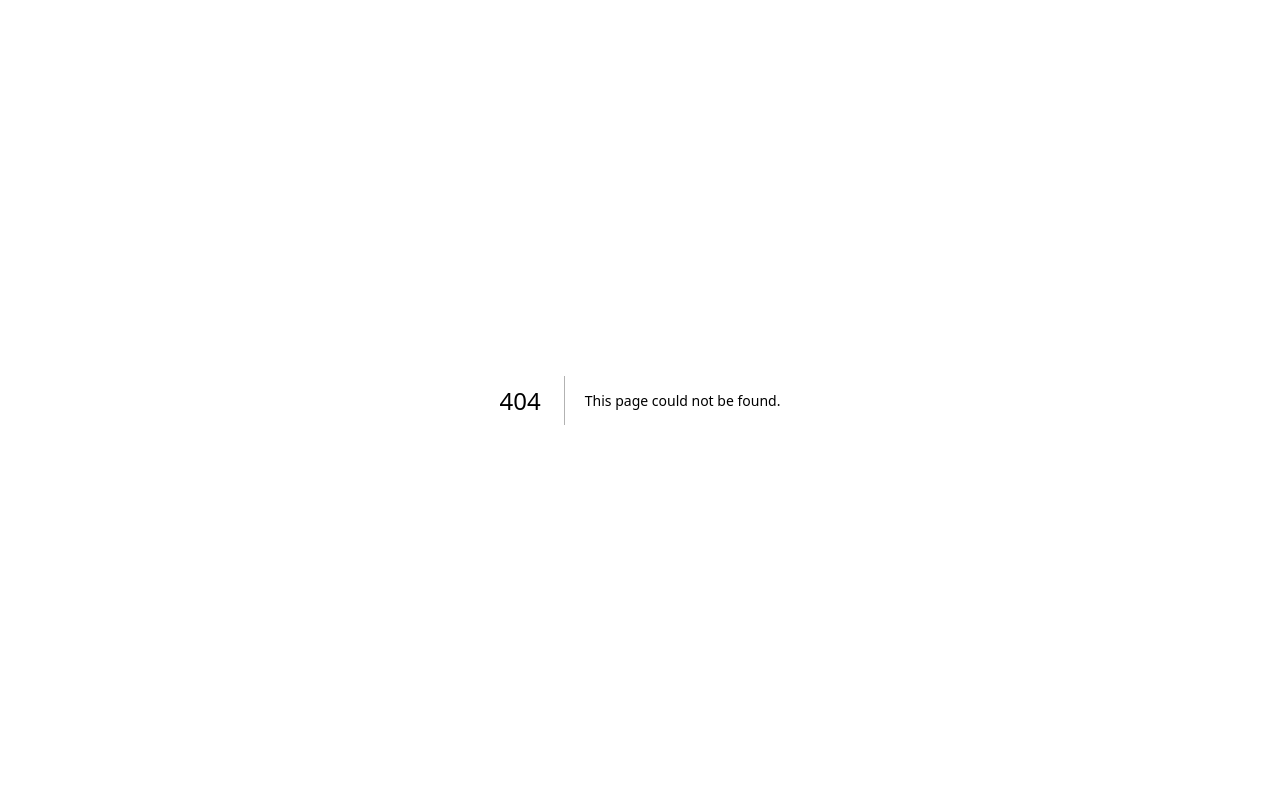
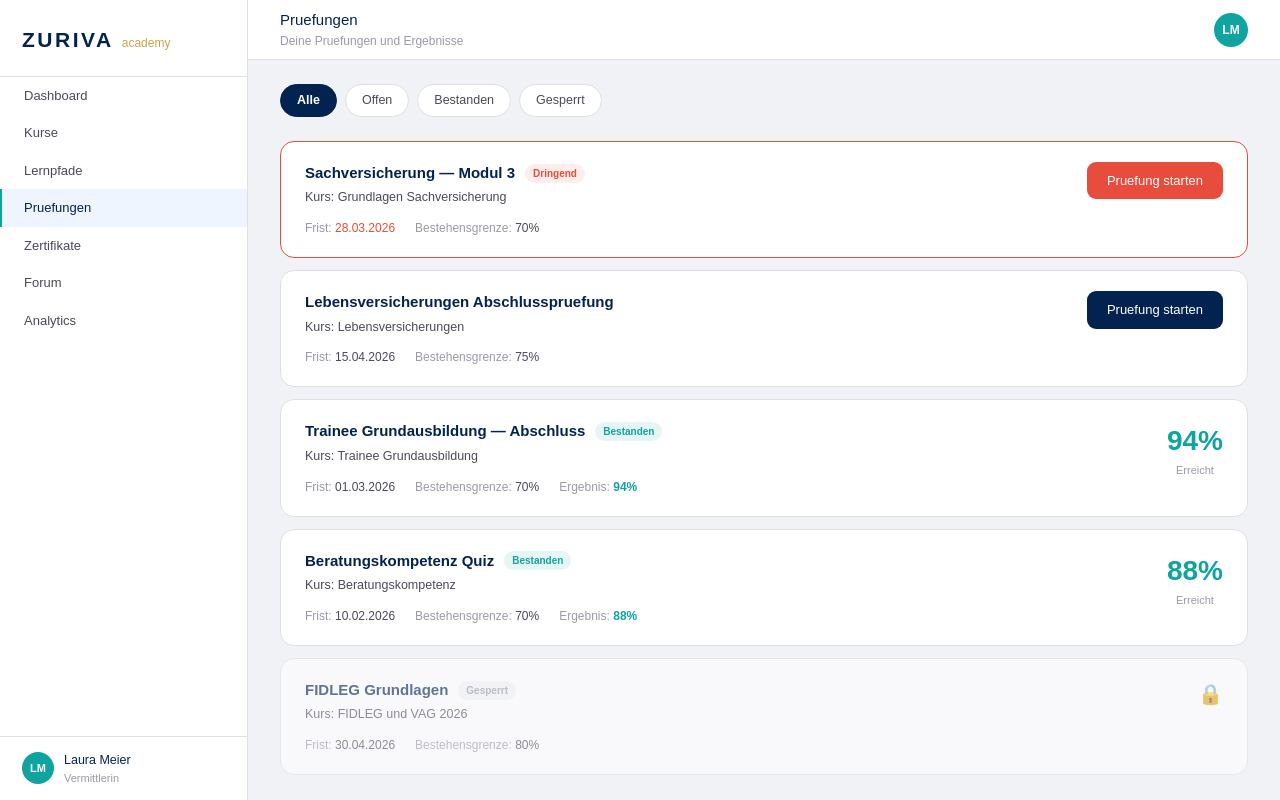
Before and after one commit to Rizu1304/zuriva-academy, a Next.js app: page /pruefungen in a window 1280 px wide. Before the commit this address had no page. Built offline with nearby package versions, Linux system fonts and the light colour scheme.

Commit message:
Pruefungen

```diff
--- /dev/null
+++ b/app/pruefungen/page.tsx
@@ -0,0 +1,109 @@
+"use client";
+import { useState } from "react";
+
+const exams = [
+  { id: 1, title: "Sachversicherung — Modul 3", course: "Grundlagen Sachversicherung", due: "28.03.2026", status: "pending", score: null, passing: 70, urgent: true },
+  { id: 2, title: "Lebensversicherungen Abschlusspruefung", course: "Lebensversicherungen", due: "15.04.2026", status: "pending", score: null, passing: 75, urgent: false },
+  { id: 3, title: "Trainee Grundausbildung — Abschluss", course: "Trainee Grundausbildung", due: "01.03.2026", status: "passed", score: 94, passing: 70, urgent: false },
+  { id: 4, title: "Beratungskompetenz Quiz", course: "Beratungskompetenz", due: "10.02.2026", status: "passed", score: 88, passing: 70, urgent: false },
+  { id: 5, title: "FIDLEG Grundlagen", course: "FIDLEG und VAG 2026", due: "30.04.2026", status: "locked", score: null, passing: 80, urgent: false },
+];
+
+export default function Pruefungen() {
+  const [activeTab, setActiveTab] = useState("alle");
+
+  const filtered = exams.filter(e => {
+    if (activeTab === "alle") return true;
+    if (activeTab === "offen") return e.status === "pending";
+    if (activeTab === "bestanden") return e.status === "passed";
+    if (activeTab === "gesperrt") return e.status === "locked";
+    return true;
+  });
+
+  return (
+    <div style={{ display: "flex", height: "100vh", fontFamily: "sans-serif", background: "#F0F2F5", overflow: "hidden" }}>
+      <aside style={{ width: 248, minWidth: 248, background: "white", borderRight: "0.5px solid #dce0e6", display: "flex", flexDirection: "column" }}>
+        <div style={{ padding: "24px 22px 20px", borderBottom: "0.5px solid #dce0e6", display: "flex", alignItems: "baseline", gap: 8 }}>
+          <span style={{ fontSize: 21, fontWeight: 700, letterSpacing: "0.12em", color: "#022350" }}>ZURIVA</span>
+          <span style={{ fontSize: 12, fontWeight: 500, color: "#C8A24D" }}>academy</span>
+        </div>
+        {[
+          { name: "Dashboard", href: "/dashboard" },
+          { name: "Kurse", href: "/courses" },
+          { name: "Lernpfade", href: "/lernpfade" },
+          { name: "Pruefungen", href: "/pruefungen", active: true },
+          { name: "Zertifikate", href: "/zertifikate" },
+          { name: "Forum", href: "#" },
+          { name: "Analytics", href: "#" },
+        ].map((item) => (
+          <a key={item.name} href={item.href} style={{ padding: "9px 22px", color: item.active ? "#022350" : "#4A4A5A", background: item.active ? "#EEF5FF" : "transparent", borderLeft: item.active ? "2.5px solid #0FA4A0" : "2.5px solid transparent", fontWeight: item.active ? 500 : 400, fontSize: 13, textDecoration: "none", display: "block" }}>{item.name}</a>
+        ))}
+        <div style={{ flex: 1 }} />
+        <div style={{ padding: "14px 22px", borderTop: "0.5px solid #dce0e6", display: "flex", alignItems: "center", gap: 10 }}>
+          <div style={{ width: 32, height: 32, borderRadius: "50%", background: "#0FA4A0", display: "flex", alignItems: "center", justifyContent: "center", fontSize: 11, fontWeight: 600, color: "white" }}>LM</div>
+          <div><div style={{ fontSize: 12.5, fontWeight: 500, color: "#022350" }}>Laura Meier</div><div style={{ fontSize: 11, color: "#9A9AAA" }}>Vermittlerin</div></div>
+        </div>
+      </aside>
+
+      <div style={{ flex: 1, display: "flex", flexDirection: "column", overflow: "hidden" }}>
+        <div style={{ background: "white", borderBottom: "0.5px solid #dce0e6", height: 60, padding: "0 32px", display: "flex", alignItems: "center", justifyContent: "space-between", flexShrink: 0 }}>
+          <div>
+            <div style={{ fontSize: 15, fontWeight: 500, color: "#022350" }}>Pruefungen</div>
+            <div style={{ fontSize: 12, color: "#9A9AAA" }}>Deine Pruefungen und Ergebnisse</div>
+          </div>
+          <div style={{ width: 34, height: 34, borderRadius: "50%", background: "#0FA4A0", display: "flex", alignItems: "center", justifyContent: "center", fontSize: 12, fontWeight: 600, color: "white" }}>LM</div>
+        </div>
+
+        <div style={{ flex: 1, overflowY: "auto", padding: "24px 32px" }}>
+          <div style={{ display: "flex", gap: 8, marginBottom: 24 }}>
+            {[
+              { key: "alle", label: "Alle" },
+              { key: "offen", label: "Offen" },
+              { key: "bestanden", label: "Bestanden" },
+              { key: "gesperrt", label: "Gesperrt" },
+            ].map(tab => (
+              <button key={tab.key} onClick={() => setActiveTab(tab.key)} style={{ padding: "6px 16px", borderRadius: 20, border: "0.5px solid", borderColor: activeTab === tab.key ? "#022350" : "#dce0e6", background: activeTab === tab.key ? "#022350" : "white", color: activeTab === tab.key ? "white" : "#4A4A5A", fontSize: 12.5, fontWeight: activeTab === tab.key ? 600 : 400, cursor: "pointer", fontFamily: "sans-serif" }}>{tab.label}</button>
+            ))}
+          </div>
+
+          <div style={{ display: "flex", flexDirection: "column", gap: 12 }}>
+            {filtered.map(exam => (
+              <div key={exam.id} style={{ background: "white", borderRadius: 14, border: exam.urgent ? "1.5px solid #e74c3c" : "0.5px solid #dce0e6", padding: "20px 24px", opacity: exam.status === "locked" ? 0.6 : 1 }}>
+                <div style={{ display: "flex", alignItems: "flex-start", justifyContent: "space-between", gap: 16 }}>
+                  <div style={{ flex: 1 }}>
+                    <div style={{ display: "flex", alignItems: "center", gap: 10, marginBottom: 4 }}>
+                      <div style={{ fontSize: 15, fontWeight: 600, color: "#022350" }}>{exam.title}</div>
+                      {exam.urgent && <span style={{ background: "rgba(231,76,60,0.1)", color: "#e74c3c", fontSize: 10, fontWeight: 700, padding: "2px 8px", borderRadius: 20 }}>Dringend</span>}
+                      {exam.status === "passed" && <span style={{ background: "rgba(15,164,160,0.1)", color: "#0FA4A0", fontSize: 10, fontWeight: 700, padding: "2px 8px", borderRadius: 20 }}>Bestanden</span>}
+                      {exam.status === "locked" && <span style={{ background: "#f0f2f5", color: "#9A9AAA", fontSize: 10, fontWeight: 700, padding: "2px 8px", borderRadius: 20 }}>Gesperrt</span>}
+                    </div>
+                    <div style={{ fontSize: 12.5, color: "#4A4A5A", marginBottom: 12 }}>Kurs: {exam.course}</div>
+                    <div style={{ display: "flex", gap: 20 }}>
+                      <div style={{ fontSize: 12, color: "#9A9AAA" }}>Frist: <span style={{ color: exam.urgent ? "#e74c3c" : "#4A4A5A", fontWeight: 500 }}>{exam.due}</span></div>
+                      <div style={{ fontSize: 12, color: "#9A9AAA" }}>Bestehensgrenze: <span style={{ color: "#4A4A5A", fontWeight: 500 }}>{exam.passing}%</span></div>
+                      {exam.score && <div style={{ fontSize: 12, color: "#9A9AAA" }}>Ergebnis: <span style={{ color: "#0FA4A0", fontWeight: 600 }}>{exam.score}%</span></div>}
+                    </div>
+                  </div>
+                  <div>
+                    {exam.status === "pending" && (
+                      <button style={{ padding: "9px 20px", background: exam.urgent ? "#e74c3c" : "#022350", color: "white", border: "none", borderRadius: 9, fontSize: 13, fontWeight: 500, cursor: "pointer", fontFamily: "sans-serif", whiteSpace: "nowrap" }}>Pruefung starten</button>
+                    )}
+                    {exam.status === "passed" && (
+                      <div style={{ textAlign: "center" }}>
+                        <div style={{ fontSize: 28, fontWeight: 700, color: "#0FA4A0" }}>{exam.score}%</div>
+                        <div style={{ fontSize: 11, color: "#9A9AAA" }}>Erreicht</div>
+                      </div>
+                    )}
+                    {exam.status === "locked" && (
+                      <div style={{ fontSize: 20 }}>🔒</div>
+                    )}
+                  </div>
+                </div>
+              </div>
+            ))}
+          </div>
+        </div>
+      </div>
+    </div>
+  );
+}
```
